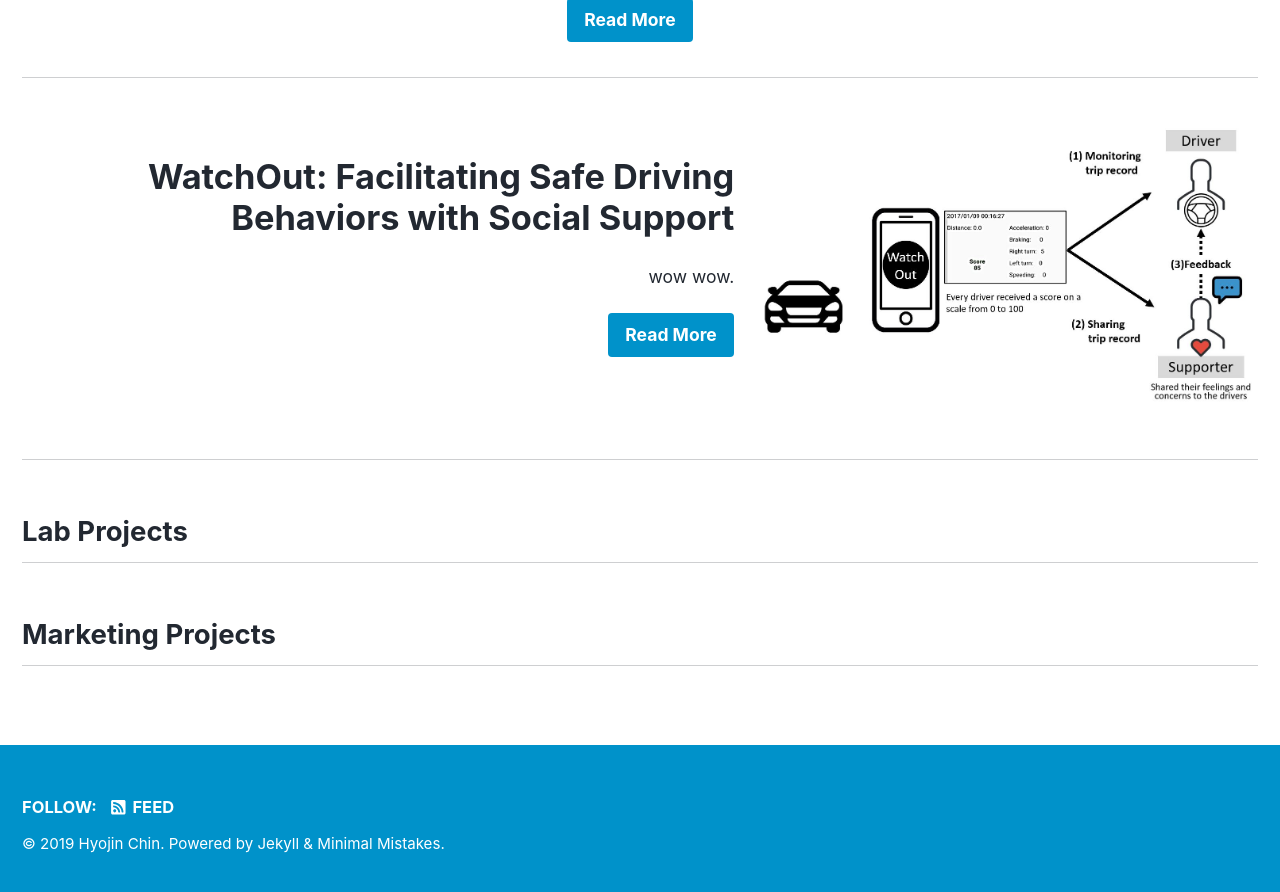
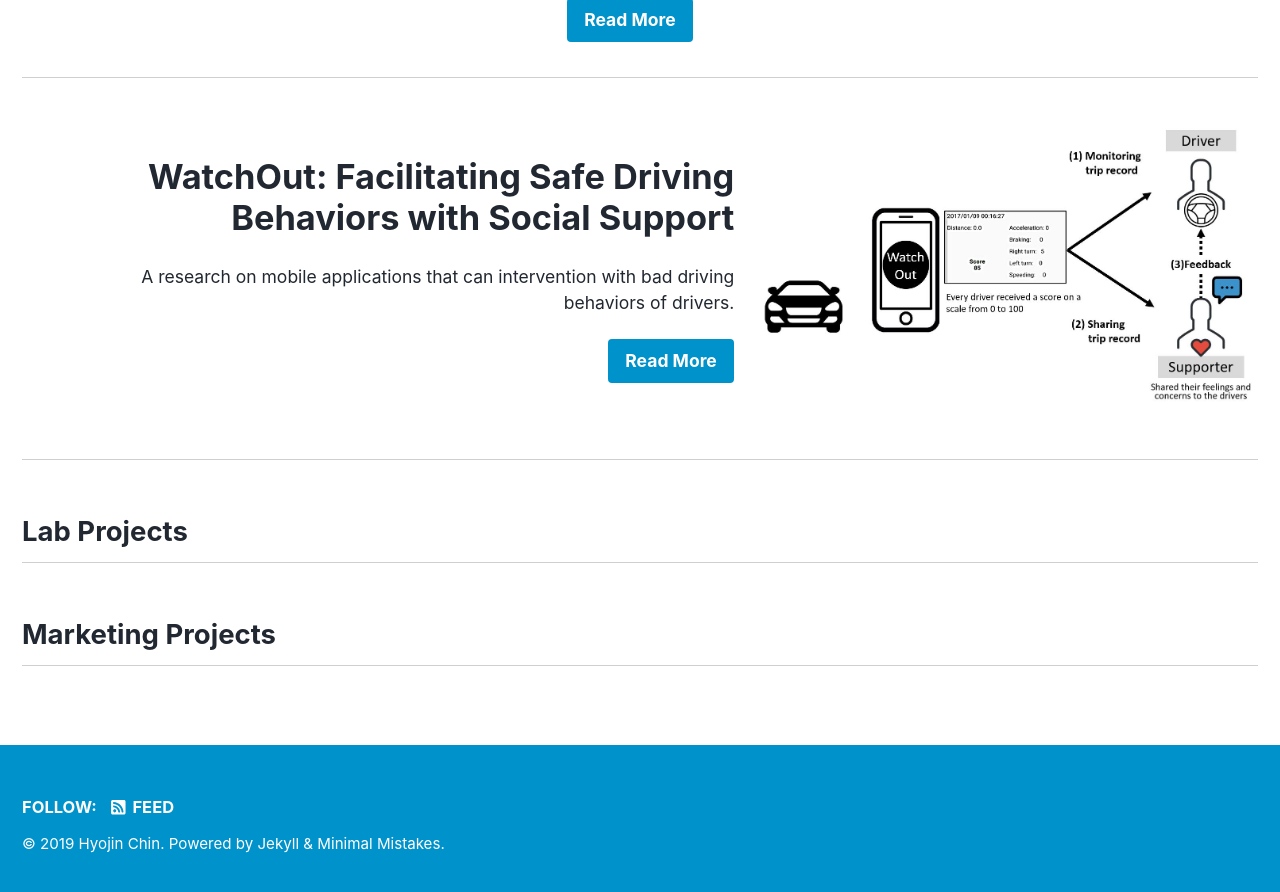
Before and after one commit to tesschin/tesschin.github.io, a Jekyll site: the page built from _pages/projects_index.md, in a window 1280 px wide and 900 px high, scrolled down 1109 px. Shown: the top 892 px of the window. Built offline with Jekyll 4.4.1, drawn with Linux system fonts in a browser that asks for light colours; nearby versions of some CDN libraries.

Commit message:
Update projects_index.md

```diff
--- a/_pages/projects_index.md
+++ b/_pages/projects_index.md
@@ -32,7 +32,7 @@
   - image_path: /assets/images/Driving_project.JPG
     alt: "placeholder image 2"
     title: "WatchOut: Facilitating Safe Driving Behaviors with Social Support"
-    excerpt: 'wow wow.'
+    excerpt: 'A research on mobile applications that can intervention with bad driving behaviors of drivers.'
     url: "/wowproject"
     btn_label: "Read More"
     btn_class: "btn--primary"
```
